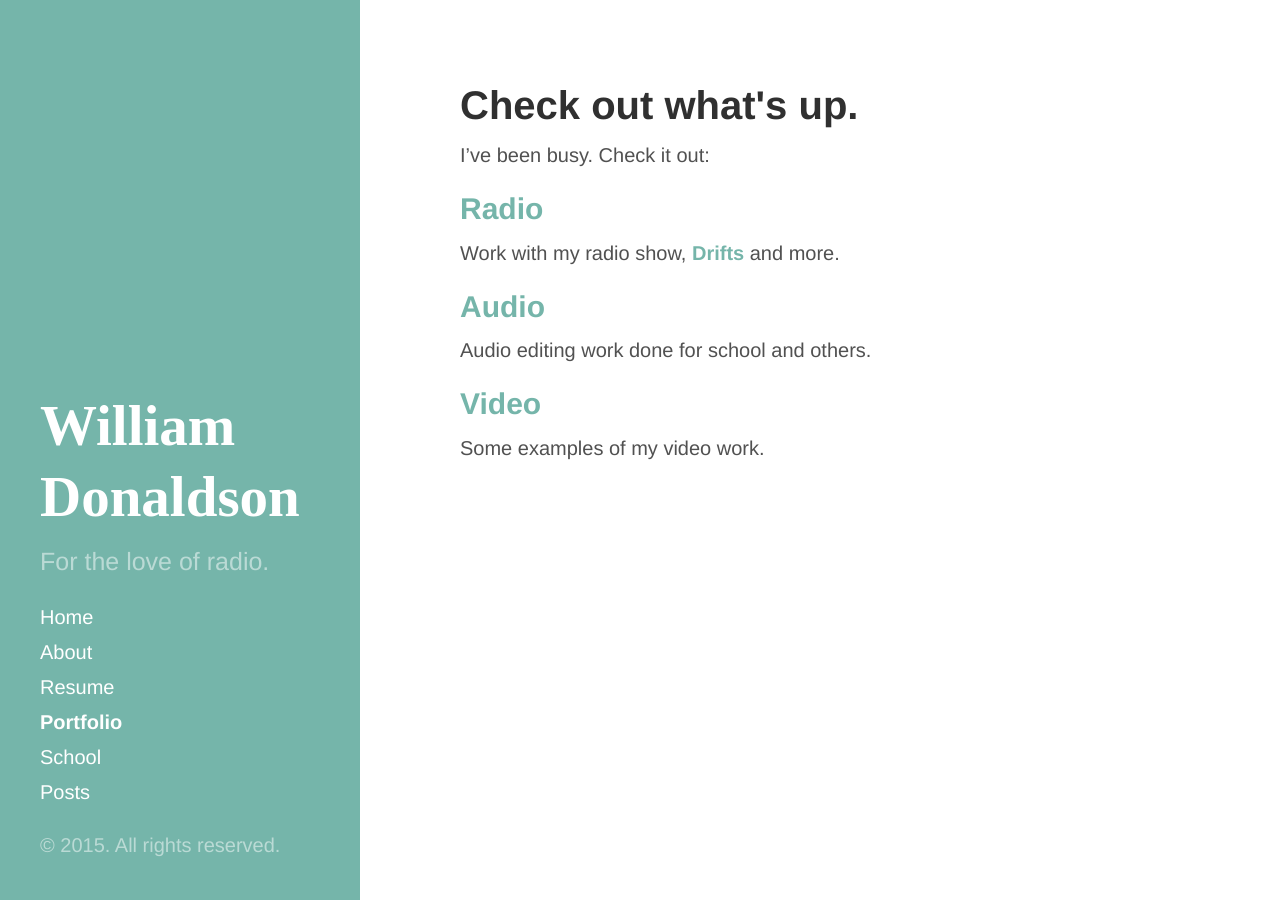
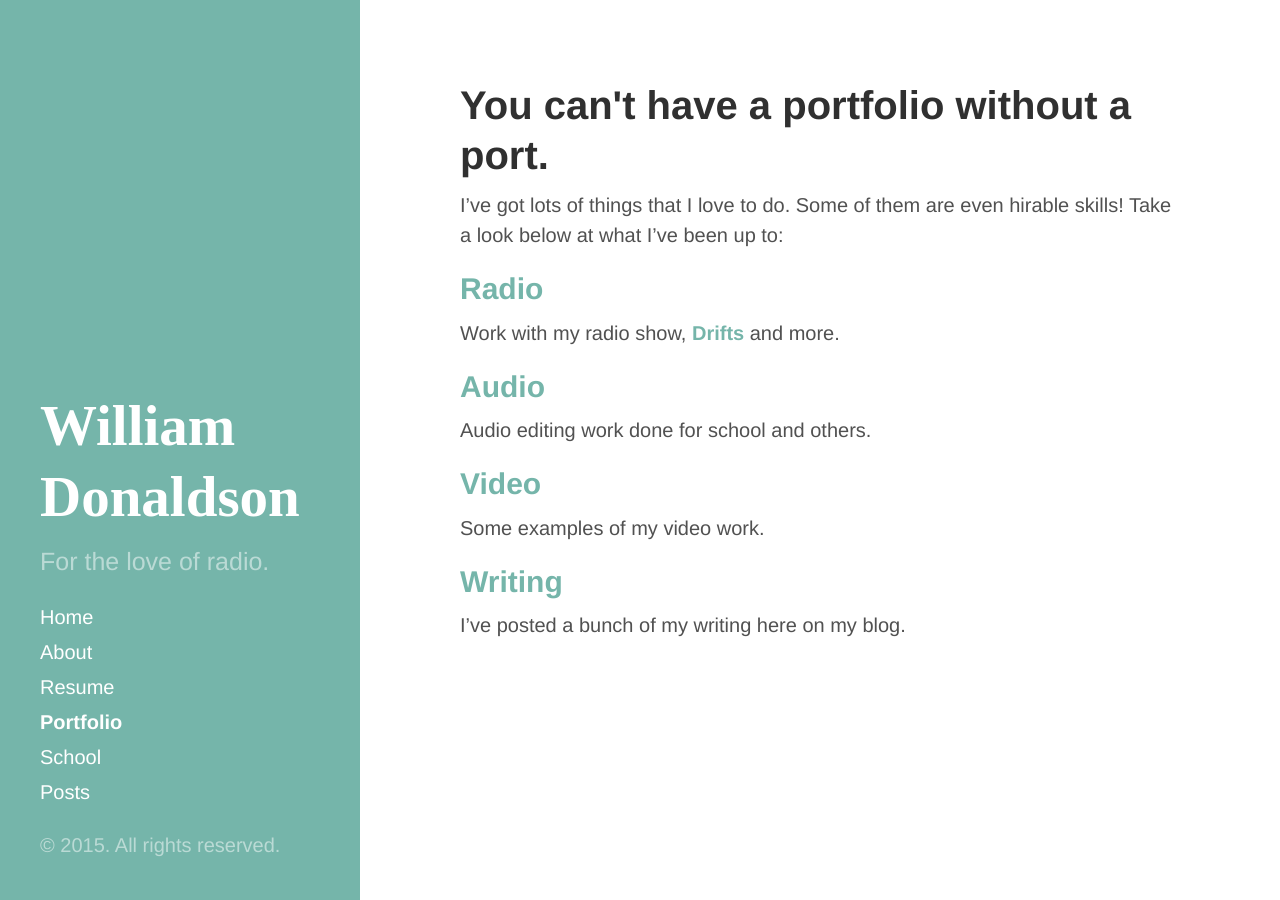
Before and after one commit to crownsedge/wildonaldson.me, a Jekyll site: the page built from portfolio/index.md, in a window 1280 px wide. Built offline with Jekyll 4.4.1, drawn with Linux system fonts in a browser that asks for light colours; Markdown is read by kramdown in place of the engine named in the settings; comment, search, counter and statistics services are not loaded.

Commit message:
beginnings of portfolio - radio

```diff
--- a/portfolio/index.md
+++ b/portfolio/index.md
@@ -1,12 +1,12 @@
 ---
 layout: page
 title: Portfolio
-header-title: Check out what's up.
+header-title: You can't have a portfolio without a port.
 ---
 
-I've been busy. Check it out:
+I've got lots of things that I love to do. Some of them are even hirable skills! Take a look below at what I've been up to:
 
-## [Radio](/radio)
+## [Radio](/radio/)
 Work with my radio show, [Drifts](http://drifts.fm/) and more.
 
 ## [Audio](/audio/)
@@ -14,3 +14,6 @@ Audio editing work done for school and others.
 
 ## [Video](/video/)
 Some examples of my video work.
+
+## [Writing](/posts/)
+I've posted a bunch of my writing here on my blog.
```
Also changed, not shown: _layouts/item.html (added, +23 -0 lines), _radio/drifts.md (+1 -0 lines), radio/index.html (added, +17 -0 lines).
